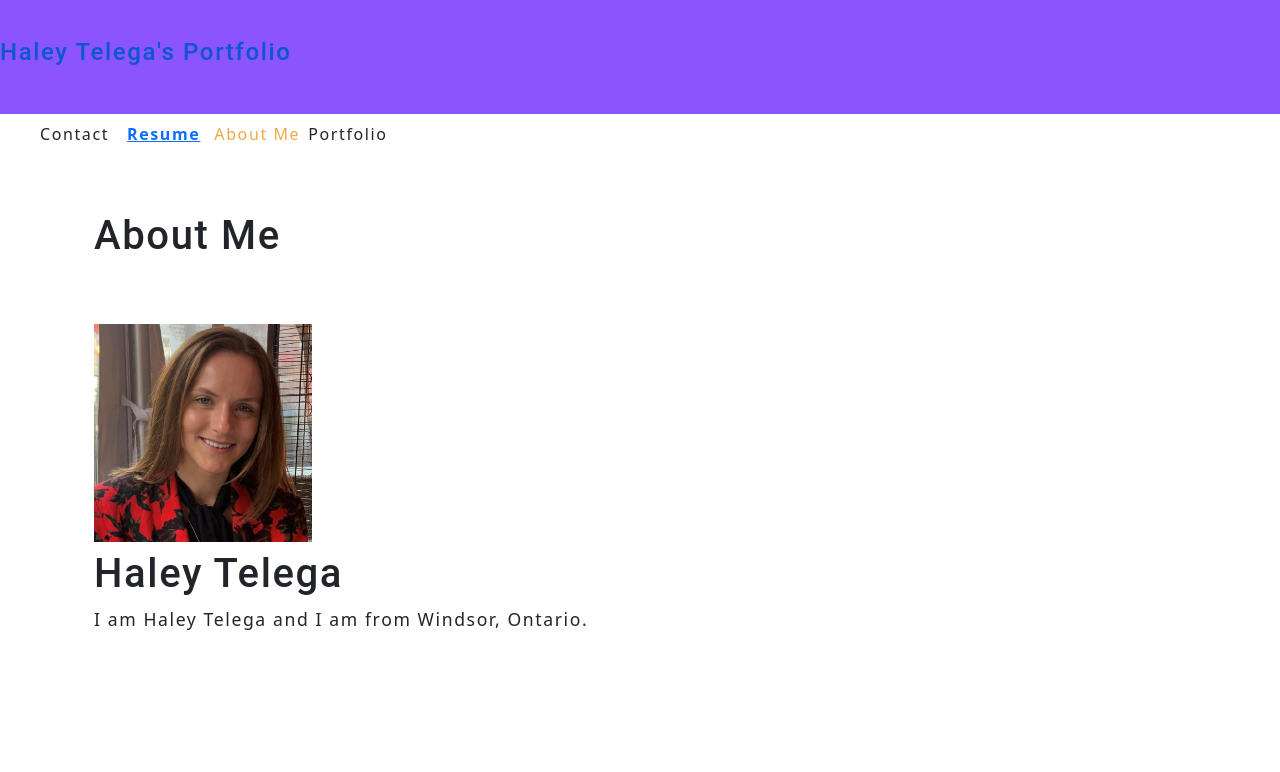
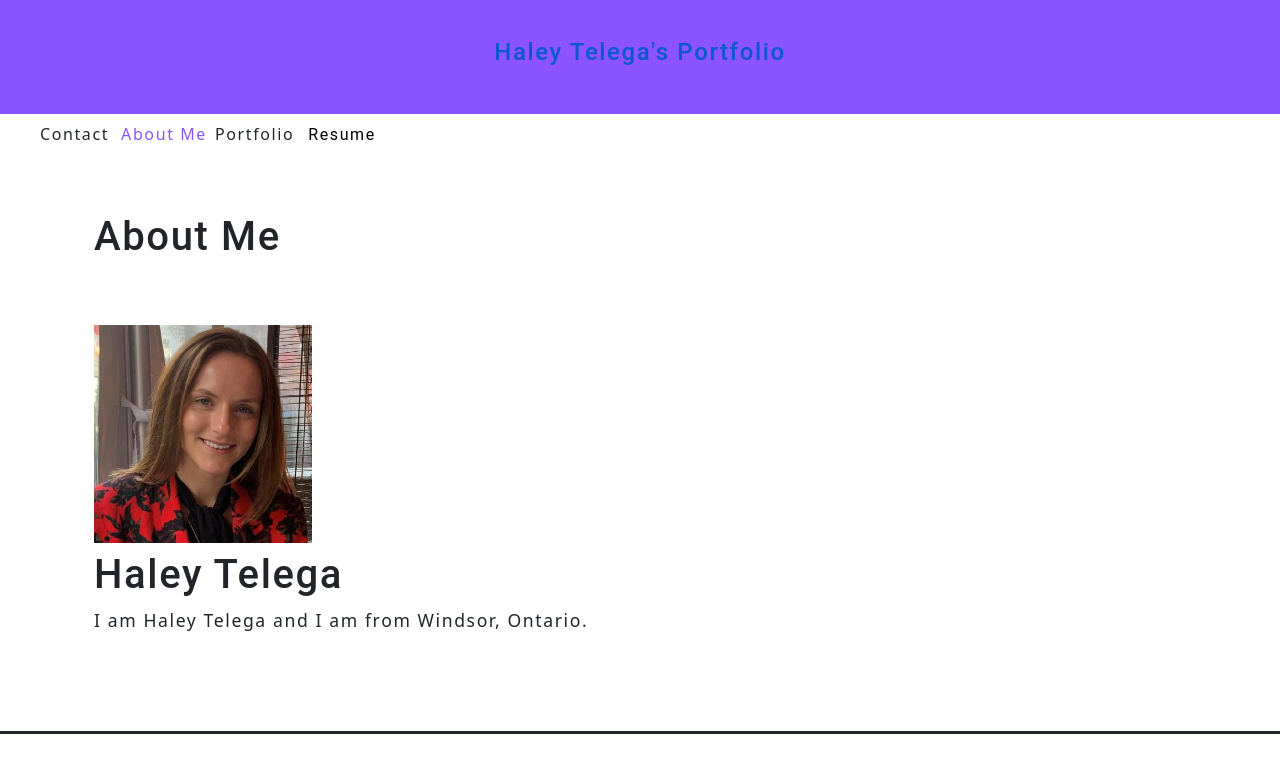
Before and after one commit to haleytelega/portfolio, a React (Create React App) app: page / in a window 1280 px wide. Shown: the top 772 px of the page. Built offline with nearby package versions, Linux system fonts and the light colour scheme.

Commit message:
got the resume to download and added some styling

```diff
--- a/package.json
+++ b/package.json
@@ -3,14 +3,12 @@
   "version": "0.1.0",
   "private": true,
   "dependencies": {
-    "@react-pdf/renderer": "^2.3.0",
     "@testing-library/jest-dom": "^5.12.0",
     "@testing-library/react": "^11.2.6",
     "@testing-library/user-event": "^12.8.3",
     "bootstrap": "^5.1.3",
     "react": "^17.0.2",
     "react-dom": "^17.0.2",
-    "react-router": "^6.3.0",
     "react-scripts": "4.0.3",
     "web-vitals": "^1.1.1"
   },
--- a/src/App.js
+++ b/src/App.js
@@ -4,6 +4,7 @@ import Nav from './components/Nav';
 import About from './components/About'
 import Gallery from './components/Gallery';
 import Contact from './components/Contact';
+import Footer from './components/Footer'
 
 function App() {
   const [categories] = useState([
@@ -37,6 +38,9 @@ function App() {
             <Contact></Contact>
           )}
       </main>
+      <footer>
+        <Footer></Footer>
+      </footer>
     </div>
   );
 }
--- a/src/components/Footer/index.jsx
+++ b/src/components/Footer/index.jsx
@@ -0,0 +1,12 @@
+import React from 'react';
+
+function Footer() {
+    return (
+    <footer>
+    <h2 className="footer">
+    </h2>
+    </footer>
+    );
+}
+
+export default Footer;
--- a/src/components/Header/index.jsx
+++ b/src/components/Header/index.jsx
@@ -5,7 +5,7 @@ function Header() {
     <header>
     <h2>
         <a href="/">
-            <h4>Haley Telega's Portfolio</h4>
+            <h4 className="header">Haley Telega's Portfolio</h4>
         </a>
     </h2>
     </header>
--- a/src/components/Nav/index.jsx
+++ b/src/components/Nav/index.jsx
@@ -21,11 +21,6 @@ function Nav(props) {
             <li className={`mx-2 ${contactSelected && 'navActive'}`}>
                 <span onClick={() => setContactSelected(true)}>Contact</span>
             </li>
-            <li className={`mx-2 ${contactSelected && 'navActive'}`}>
-            <a href={pdf} target="_blank" rel="noreferrer">
-                Resume
-            </a>
-            </li>
                 {categories.map((category) => (
             <li
                 className={`mx-1 ${
@@ -43,6 +38,11 @@ function Nav(props) {
             </span>
             </li>
             ))}
+            <li className={`mx-2 ${contactSelected && 'navActive'}`}>
+            <a className="resume" href={pdf} target="_blank" rel="noreferrer">
+                Resume
+            </a>
+            </li>
         </ul>
     </nav>
     )
--- a/src/index.css
+++ b/src/index.css
@@ -88,8 +88,16 @@ a {
   font-weight: bold;
 }
 
+.resume {
+  text-decoration: none;
+  color: black;
+  font-family: 'Roboto', sans-serif;
+  font-weight: normal;
+}
+
 a:hover {
   text-decoration: none;
+  color: black;
 }
 
 header {
@@ -106,6 +114,14 @@ header:hover {
   color: black;
 }
 
+.header{
+  text-align: center;
+}
+
+.footer {
+  border-top-style: solid;
+  background: var(--primary);
+}
 button {
   font-size: 1rem;
   text-decoration: none;
@@ -169,6 +185,7 @@ nav li {
 .nav {
   text-decoration: none;
   color: black;
+  text-align: center;
 }
 
 textarea {
@@ -303,5 +320,5 @@ a {
 }
 
 .navActive {
-  color: var(--secondary);
+  color: var(--primary);
 }
```
